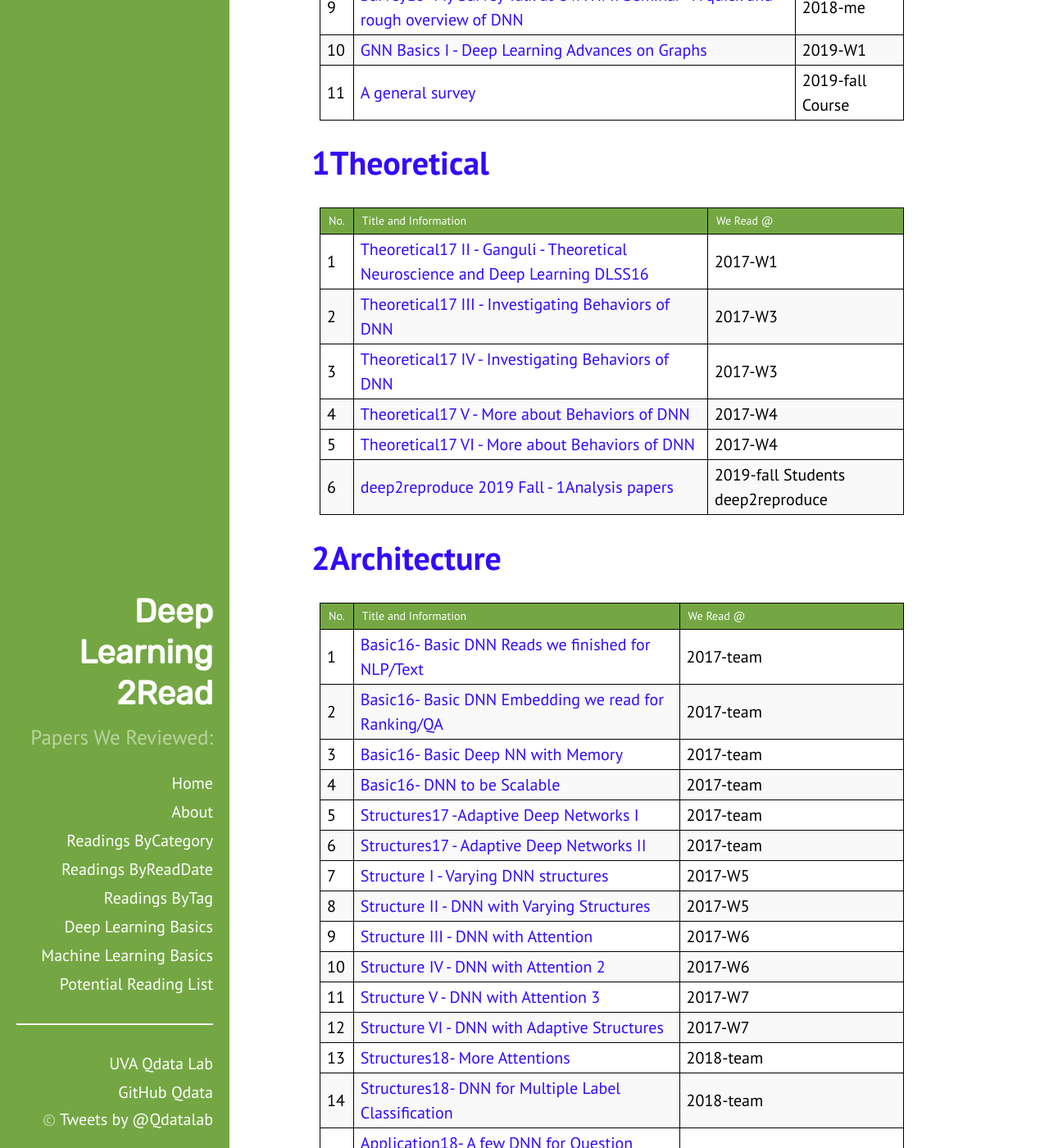
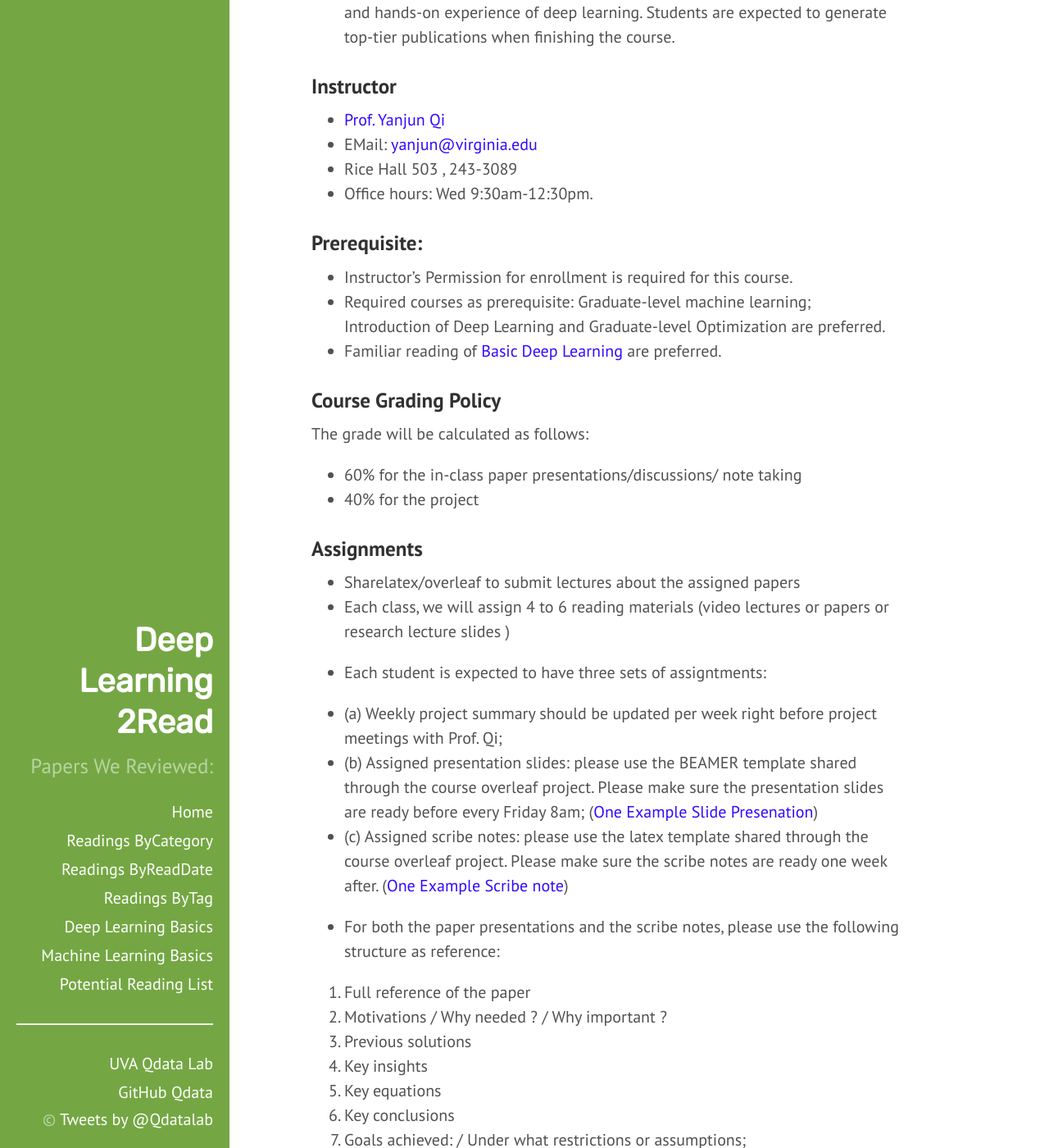
Before and after one commit to QData/deep2Read, a Jekyll site: the page built from index.md, in a window 1280 px wide and 1400 px high, scrolled down 1329 px. Shown: the whole window at 82% size. Built offline with Jekyll 4.4.1, drawn with Linux system fonts in a browser that asks for light colours; some of the changed text lies outside the part shown.

Commit message:
make the about page as home

```diff
--- a/_includes/sidebar.html
+++ b/_includes/sidebar.html
@@ -10,7 +10,7 @@
     </div>
 
     <nav class="sidebar-nav">
-      <a class="sidebar-nav-item{% if page.url == site.baseurl %} active{% endif %}" href="{{ site.baseurl }}">Home</a>
+      <a class="sidebar-nav-item{% if page.url == site.baseurl %} active{% endif %}" href="{{ site.baseurl }}/index.html">Home</a>
 
     <nav class="sidebar-nav">
       {% comment %}
--- a/index.html
+++ /dev/null
@@ -1,144 +0,0 @@
----
-layout: default
-title: Home
-Order: "0"
----
-
-<h1> Website for UVA Qdata Group's Deep Learning Reading Group </h1>
-<br>
-<div>
-This website includes a (growing) list of papers and lectures we read about deep learning and related.
-Feel free to submit <a href="https://github.com/QData/deep2Read" target="_blank" >pull requests</a>
-when you find my typos or have comments. The covered materials are by no means an exhaustive list, but are papers that we have read or plan to learn in our reading group.
-</div>
-
-
-<br>
-<hr>
-
-
-
-<!--<table id="datatab3" summary="Table of readings" border="1">
-<tr>
- <h3><b>
-  <th>No.</th>
-  <th>Date-Read</th>
-  <th>Title and Information</th>
-<th>PaperYear</th>
-  </b>
-  </h3>
-</tr>
-
-{% assign counter = 1 %}
-{% assign sorted = site.posts  | sort: 'date' | reverse %}
-{% for post in sorted %}
-
-<tr>
-<td>{{ counter }}</td>
-<td><span class="date"> {{ post.date | date: "%Y, %-b, %-d "  }}</span></td>
-<td><a href="{{ site.baseurl }}{{ post.url }}">{{ post.title }} </a></td>
-<td>{{ post.desc }}</td>
-</tr>
-
-{% assign counter=counter | plus:1 %}
-{% endfor %}
-
-</table>
-
-
-Click on a tag to see relevant list of readings.
-
-<ul class="tags">
-{% assign sorted = site.tags | sort %}
-{% for tag in sorted %}
-  {% assign t = tag | first %}
-  <li><a href="{{ site.baseurl }}/aReadingsIndexByTags/#{{t | replace:" ","-" }}">{{ t }}</a></li>
-{% endfor %}
-</ul>
-
----  -->
-
-
-
-Reading sessions organized by Categories.
-
-Click on a category to see relevant list of readings.
-
-<ul class="tags">
-{% assign sorted = site.categories | sort %}
-{% for tag in sorted %}
-  {% assign t = tag | first %}
-  <li><a href="{{ site.baseurl }}/aReadingsIndexByCategory/#{{t | replace:" ","-" }}">{{ t }}</a></li>
-{% endfor %}
-</ul>
-
----
-
-{% assign sorted = site.categories | sort %}
-{% for tag in sorted %}
-  {% assign t = tag | first %}
-
-<h1><a name="{{t | replace:" ","-" }}"></a><a class="internal" href="{{ site.baseurl }}/#{{t | replace:" ","-" }}">{{ t  }}</a></h1>
-
-<!--- for each tag, get a table of index -->
-<table id="datatab3" summary="Table of readings" border="1">
-<tr>
- <h3><b>
-  <th>No.</th>
-  <th>Title and Information</th>
-  <th>We Read @</th>
-  </b>
-  </h3>
-</tr>
-
-{% assign counter = 1 %}
-{% assign sortedp = site.posts  | sort: 'date' %}
-{% for post in sortedp %}
-  {% if post.categories contains t %}
-
-  <tr>
-  <td>{{ counter }}</td>
-  <!---<td><span class="date"> {{ post.date | date: "%Y, %-b, %-d "  }}</span></td> -->
-  <td><a href="{{ site.baseurl }}{{ post.url }}">{{ post.title }}</a></td>
-  <td>{{ post.desc }}</td>
-  </tr>
-
-  {% assign counter=counter | plus:1 %}
-  {% endif %}
-{% endfor %}
-</table>
-
-
-
-{% endfor %}
-
-
-<hr>
-
----
-<br>
-
-We also use the following detailed tags to label each read post we finished.
-
-<br><br>
-
-
-
-<div>
-{% assign newtags = "" %}
-{% assign sorted = site.tags | sort %}
-{% for tag in sorted %}
-    {% assign wt = tag | first %}
-    {% assign t = wt | downcase %}
-    {% assign at = t | replace:" ","-" %}
-
-    {% unless newtags contains at %}
-      {% assign newtags = newtags | join:',' | append:',' | append:at | split:',' %}
-    {% endunless %}
-{% endfor %}
-
-{% assign sortednew = newtags | sort %}
-{% for t in sortednew %}
-  <a class="button"  href="{{ site.baseurl }}/aReadingsIndexByTags/#{{t }}">{{ t }}</a>
-{% endfor %}
-</div>
--- /dev/null
+++ b/index.md
@@ -0,0 +1,240 @@
+---
+layout: default
+title: Home
+Order: "0"
+---
+
+<h1> Website for UVA Qdata Group's Deep Learning Reading Group </h1>
+<br>
+<div>
+This website includes a (growing) list of papers and lectures we read about deep learning and related.
+Feel free to submit <a href="https://github.com/QData/deep2Read" target="_blank" >pull requests</a>
+when you find my typos or have comments. The covered materials are by no means an exhaustive list, but are papers that we have read or plan to learn in our reading group.
+</div>
+
+
+<br>
+<hr>
+
+
+<hr>
+
+## About this website:
+
++ As a group, we need to improve our knowledge of the fast-growing field of deep learning
++ To educate new members with basic tutorials, and to help existing members understand advanced topics.
++ This website includes a (growing) list of tutorials and papers we survey for such a purpose.
++ We hope this website is helpful to people who share similar research interests or are interested with learning advanced topics about deep learning.
++ Please feel free to email me (yanjun@virginia.edu), if you have related comments, questions or recommendations.
++ BTW: The covered tutorials and papers are by no means an exhaustive list, but are topics which we have learned or plan to learn in our reading group.
+
+
+
+<hr>
+
+
+### Course Basics: and General Description
+
++ This is an advanced graduate-level deep learning course.
++ The course takes the form of half-seminar and half-project. The form of seminar focuses on paper readings.
++ This course offers opportunities for students to get into research topics about the
+ state-of-the-art advanced deep learning.
+ + No text book
+ + Sit-in: No.  This course is for registered students only.
+
+## History
+
++ This website was started from two seminar courses I taught at UVA  in Fall 2017 and Spring 2019.
++ This course offers opportunities for students to have in-depth understanding and hands-on experience of deep learning. Students are expected to generate top-tier publications when finishing the course.
+
+### Instructor
+
++ [Prof. Yanjun Qi](http://www.cs.virginia.edu/yanjun/)
++ EMail: [yanjun@virginia.edu](mailto:yanjun@virginia.edu)
++ Rice Hall 503 , 243-3089
++ Office hours: Wed 9:30am-12:30pm.
+
+
+### Prerequisite:
++ Instructor's Permission for enrollment is required for this course.
++ Required courses as prerequisite: Graduate-level machine
+ learning; Introduction of Deep Learning and Graduate-level Optimization are preferred.
++ Familiar reading of [Basic Deep Learning]({{ site.baseurl }}{% link Basic2LearnDeep.md %})  are preferred.
+
+
+### Course Grading Policy
+  The grade will be calculated as follows:
++ 60% for the in-class paper presentations/discussions/ note taking
++ 40% for the project
+
+
+### Assignments
++ Sharelatex/overleaf to submit lectures about the assigned papers
++ Each class, we will assign 4 to 6 reading materials (video lectures or papers or research lecture slides )
+
++ Each student is expected to have three sets of assigntments:
+
++ (a) Weekly project summary should be updated per week right before project meetings with Prof. Qi;
++ (b) Assigned presentation slides: please use the BEAMER template shared through the course overleaf project. Please make sure the presentation slides are ready before every Friday 8am;  ([One Example Slide Presenation]({{site.baseurl}}/talks/20171130-Ji.pdf))
++ (c) Assigned scribe notes: please use the latex template shared through the course overleaf project. Please make sure the scribe notes are ready one week after. ([One Example Scribe note](http://www.cs.princeton.edu/courses/archive/spring10/cos424/slides/3-notes-valentino-misener.pdf))
+
++ For both the paper presentations and the scribe notes, please use the following structure as reference:
+
+0. Full reference of the paper
+1. Motivations / Why needed ? / Why important ?
+2. Previous solutions
+3. Key insights
+4. Key equations
+5. Key conclusions
+6. Goals achieved: / Under what restrictions or assumptions;
+
+
+
+### Logistics Information
++ Announcements are being emailed to the course mailing list.
++ A welcome note will be sent to the mailing  list early in the semester.
++ Errata and answers to questions are being discussed and answered
+   on the course emailist.
+
+
+<hr>
+
+### The Course  Schedule Reference : [The official Academic Calendar at UVA Registrar](http://www.virginia.edu/registrar/calendar.html)
+
+
+
+
+<!--<table id="datatab3" summary="Table of readings" border="1">
+<tr>
+ <h3><b>
+  <th>No.</th>
+  <th>Date-Read</th>
+  <th>Title and Information</th>
+<th>PaperYear</th>
+  </b>
+  </h3>
+</tr>
+
+{% assign counter = 1 %}
+{% assign sorted = site.posts  | sort: 'date' | reverse %}
+{% for post in sorted %}
+
+<tr>
+<td>{{ counter }}</td>
+<td><span class="date"> {{ post.date | date: "%Y, %-b, %-d "  }}</span></td>
+<td><a href="{{ site.baseurl }}{{ post.url }}">{{ post.title }} </a></td>
+<td>{{ post.desc }}</td>
+</tr>
+
+{% assign counter=counter | plus:1 %}
+{% endfor %}
+
+</table>
+
+
+Click on a tag to see relevant list of readings.
+
+<ul class="tags">
+{% assign sorted = site.tags | sort %}
+{% for tag in sorted %}
+  {% assign t = tag | first %}
+  <li><a href="{{ site.baseurl }}/aReadingsIndexByTags/#{{t | replace:" ","-" }}">{{ t }}</a></li>
+{% endfor %}
+</ul>
+
+---
+
+-->
+
+
+<!--
+
+Reading sessions organized by Categories.
+
+Click on a category to see relevant list of readings.
+
+<ul class="tags">
+{% assign sorted = site.categories | sort %}
+{% for tag in sorted %}
+  {% assign t = tag | first %}
+  <li><a href="{{ site.baseurl }}/aReadingsIndexByCategory/#{{t | replace:" ","-" }}">{{ t }}</a></li>
+{% endfor %}
+</ul>
+
+---
+
+{% assign sorted = site.categories | sort %}
+{% for tag in sorted %}
+  {% assign t = tag | first %}
+
+<h1><a name="{{t | replace:" ","-" }}"></a><a class="internal" href="{{ site.baseurl }}/#{{t | replace:" ","-" }}">{{ t  }}</a></h1>
+
+-->
+
+<!--- for each tag, get a table of index -->
+
+
+<!--
+
+<table id="datatab3" summary="Table of readings" border="1">
+<tr>
+ <h3><b>
+  <th>No.</th>
+  <th>Title and Information</th>
+  <th>We Read @</th>
+  </b>
+  </h3>
+</tr>
+
+{% assign counter = 1 %}
+{% assign sortedp = site.posts  | sort: 'date' %}
+{% for post in sortedp %}
+  {% if post.categories contains t %}
+
+  <tr>
+  <td>{{ counter }}</td>
+  <td><a href="{{ site.baseurl }}{{ post.url }}">{{ post.title }}</a></td>
+  <td>{{ post.desc }}</td>
+  </tr>
+
+  {% assign counter=counter | plus:1 %}
+  {% endif %}
+{% endfor %}
+</table>
+
+
+
+{% endfor %}
+
+
+<hr>
+
+---
+<br>
+
+We also use the following detailed tags to label each read post we finished.
+
+<br><br>
+
+
+
+<div>
+{% assign newtags = "" %}
+{% assign sorted = site.tags | sort %}
+{% for tag in sorted %}
+    {% assign wt = tag | first %}
+    {% assign t = wt | downcase %}
+    {% assign at = t | replace:" ","-" %}
+
+    {% unless newtags contains at %}
+      {% assign newtags = newtags | join:',' | append:',' | append:at | split:',' %}
+    {% endunless %}
+{% endfor %}
+
+{% assign sortednew = newtags | sort %}
+{% for t in sortednew %}
+  <a class="button"  href="{{ site.baseurl }}/aReadingsIndexByTags/#{{t }}">{{ t }}</a>
+{% endfor %}
+</div>
+
+-->
```
Also changed, not shown: _zOLDNoUse/2017Course.md (deleted, +0 -6 lines), _zOLDNoUse/2017Reads.md (deleted, +0 -6 lines), _zOLDNoUse/2018Reads.md (deleted, +0 -6 lines), _zOLDNoUse/2019Reads.md (deleted, +0 -6 lines), _zOLDNoUse/zzAbout.md (renamed from zzAbout.md).
